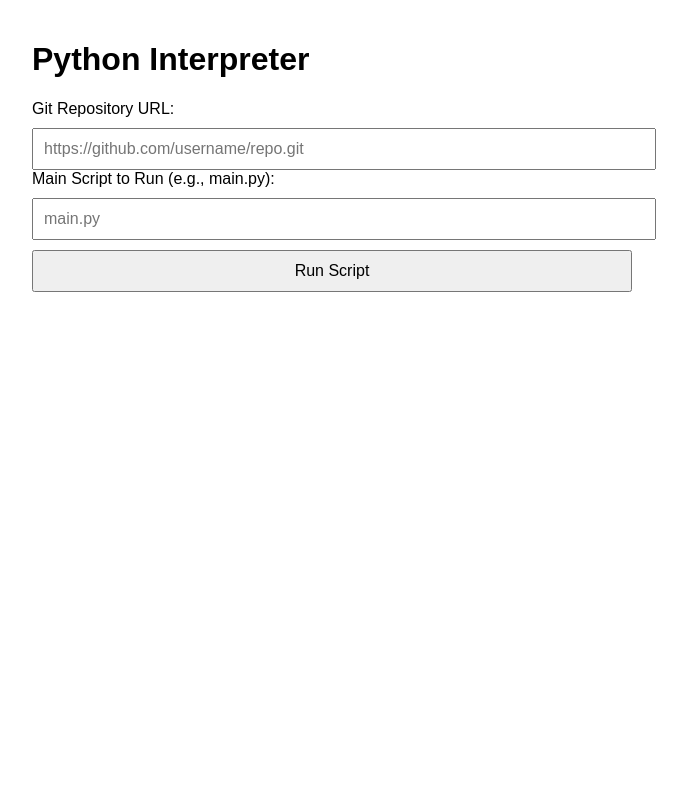
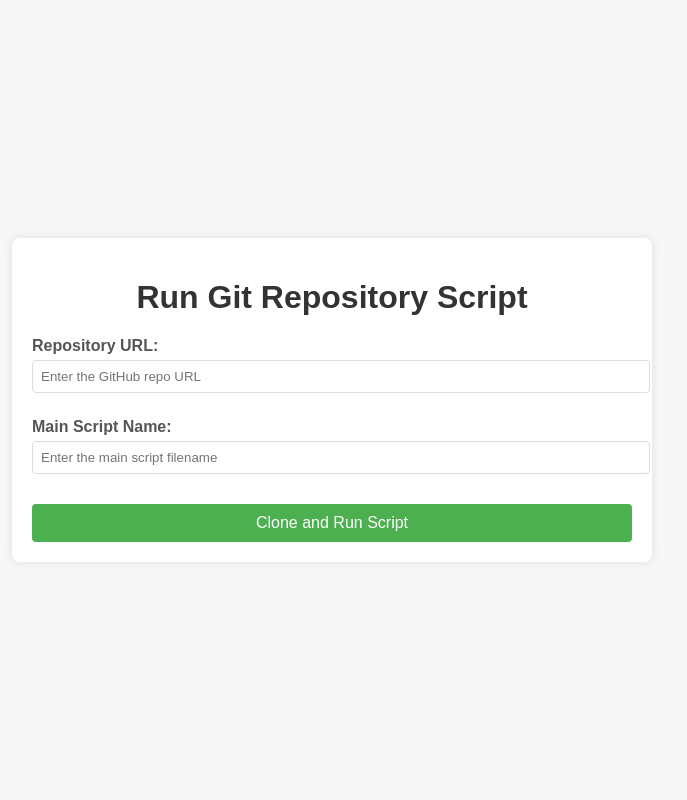
Before and after one commit to utkarshdubey2008/AnonX, a Flask app: page / in a window 1280 px wide. Shown: the whole page, without its empty margins (308-995 px from the left). Run offline with Flask 3, Linux system fonts and the light colour scheme.

Commit message:
Update index.html

```diff
--- a/templates/index.html
+++ b/templates/index.html
@@ -1,55 +1,87 @@
-<!-- templates/index.html -->
 <!DOCTYPE html>
 <html lang="en">
 <head>
     <meta charset="UTF-8">
     <meta name="viewport" content="width=device-width, initial-scale=1.0">
-    <title>Python Interpreter</title>
+    <title>Run Git Repository Script</title>
     <style>
         body {
             font-family: Arial, sans-serif;
+            background-color: #f7f7f7;
             display: flex;
-            flex-direction: column;
+            justify-content: center;
             align-items: center;
-            justify-content: center;
-            margin: 20px;
+            height: 100vh;
+            margin: 0;
         }
         .container {
+            width: 80%;
             max-width: 600px;
+            padding: 20px;
+            background-color: #fff;
+            box-shadow: 0 0 10px rgba(0, 0, 0, 0.1);
+            border-radius: 8px;
+        }
+        h1 {
+            color: #333;
+            text-align: center;
+        }
+        label {
+            display: block;
+            margin-top: 15px;
+            font-weight: bold;
+            color: #555;
+        }
+        input[type="text"] {
             width: 100%;
+            padding: 8px;
+            margin-top: 5px;
+            margin-bottom: 10px;
+            border: 1px solid #ddd;
+            border-radius: 4px;
         }
-        textarea {
+        button {
             width: 100%;
-            height: 300px;
+            padding: 10px;
+            background-color: #4CAF50;
+            color: #fff;
+            border: none;
+            border-radius: 4px;
+            font-size: 16px;
+            cursor: pointer;
             margin-top: 20px;
+        }
+        button:hover {
+            background-color: #45a049;
+        }
+        pre {
+            background-color: #eee;
             padding: 10px;
-            font-family: monospace;
-            resize: none;
-        }
-        input, button {
-            padding: 10px;
-            margin-top: 10px;
-            font-size: 1em;
-            width: 100%;
+            border-radius: 4px;
+            overflow-x: auto;
+            max-height: 300px;
+            margin-top: 20px;
+            white-space: pre-wrap;
+            color: #333;
         }
     </style>
 </head>
 <body>
     <div class="container">
-        <h1>Python Interpreter</h1>
-        <form method="POST">
-            <label for="repo_url">Git Repository URL:</label>
-            <input type="text" id="repo_url" name="repo_url" required placeholder="https://github.com/username/repo.git">
+        <h1>Run Git Repository Script</h1>
+        <form method="post">
+            <label for="repo_url">Repository URL:</label>
+            <input type="text" id="repo_url" name="repo_url" placeholder="Enter the GitHub repo URL" required>
 
-            <label for="main_script">Main Script to Run (e.g., main.py):</label>
-            <input type="text" id="main_script" name="main_script" required placeholder="main.py">
+            <label for="main_script">Main Script Name:</label>
+            <input type="text" id="main_script" name="main_script" placeholder="Enter the main script filename" required>
 
-            <button type="submit">Run Script</button>
+            <button type="submit">Clone and Run Script</button>
         </form>
 
         {% if output %}
-        <h2>Output:</h2>
-        <textarea readonly>{{ output }}</textarea>
+            <h2>Output:</h2>
+            <pre>{{ output }}</pre>
         {% endif %}
     </div>
 </body>
```
